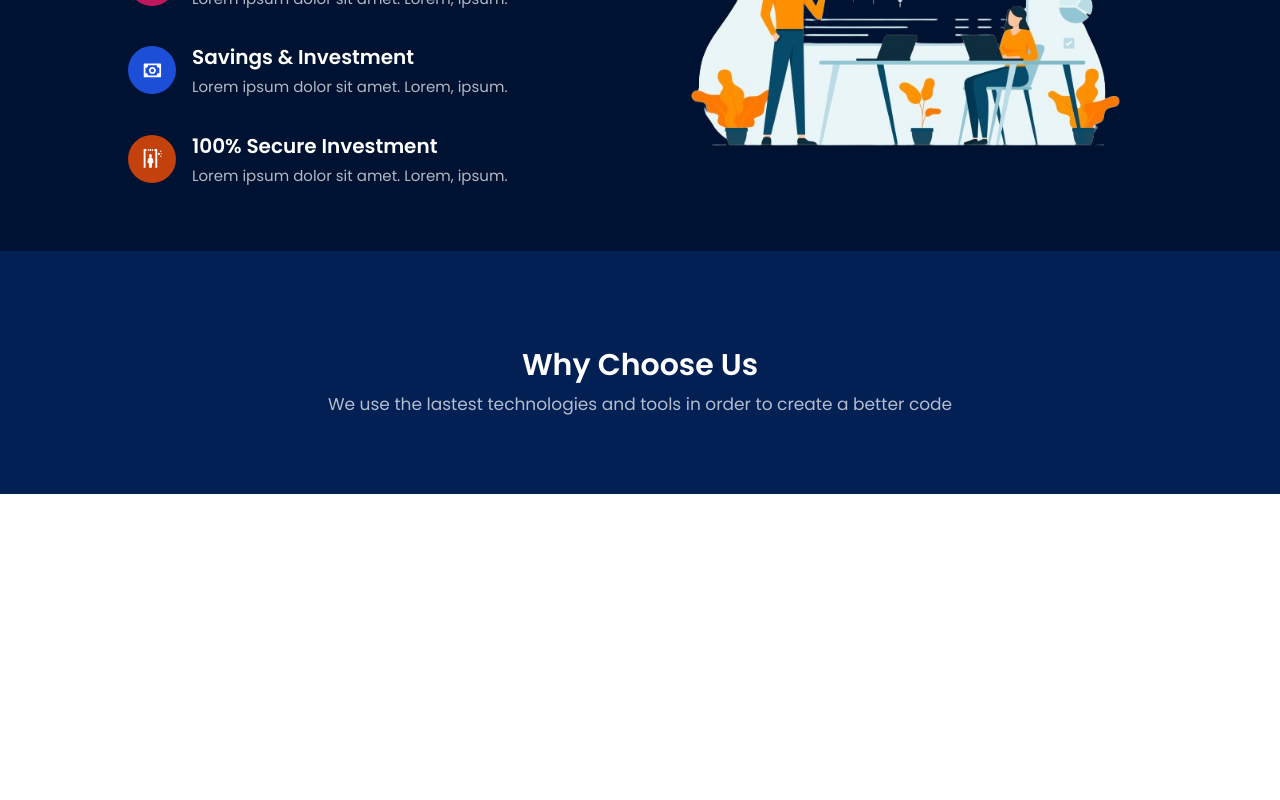
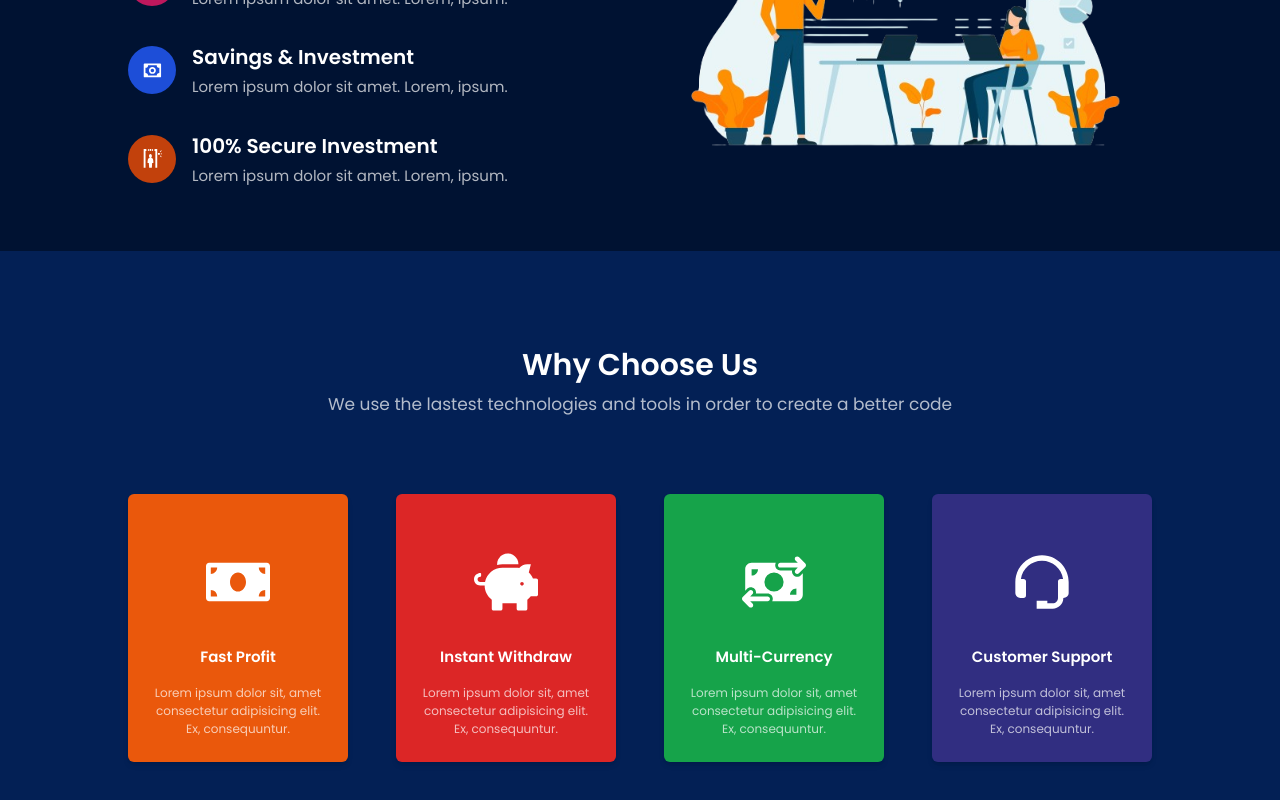
Before and after one commit to moonspark78/Invest-Project-NextJS, a Next.js app: page / in a window 1280 px wide. Shown: the part 1222-2022 px from the top of the page. Before the commit the page ends 1716 px from the top, so only its background shows below. Built offline with nearby package versions, Linux system fonts and the light colour scheme.

Commit message:
:tada: working  the features  section  :tada:

```diff
--- a/app/components/Home/Feature/Feature.tsx
+++ b/app/components/Home/Feature/Feature.tsx
@@ -1,5 +1,8 @@
 import React from 'react'
 import SectionHeading from '../../Helper/SectionHeading'
+import { FaMoneyBill, FaPiggyBank } from 'react-icons/fa'
+import { FaMoneyBillTransfer } from 'react-icons/fa6'
+import { BiSupport } from 'react-icons/bi'
 
 const Feature = () => {
   return (
@@ -7,6 +10,40 @@ const Feature = () => {
         {/* Section Heading */}
         <SectionHeading heading='Why Choose Us'/>
         {/* Define the Grid System */}
+        <div className='w-4/5 mx-auto mt-16 grid grid-cols-1 md:grid-cols-2 lg:grid-cols-4 gap-12 items-center'>
+            {/* 1st feature card */}
+            <div>
+              <div className='p-6 cursor-pointer hover:scale-110 transition-all duration-100 bg-orange-600 rounded-md shadow-md'>
+                <FaMoneyBill className='mx-auto mt-8 w-16 h-16 text-white'/>
+                <h1 className='text-[15px] text-center text-white mt-8 mb-4 font-semibold'>Fast Profit</h1>
+                <p className='text-[12px] text-white text-center text-opacity-70'>Lorem ipsum dolor sit, amet consectetur adipisicing elit. Ex, consequuntur.</p>
+              </div>
+            </div>
+            {/* 2st feature card */}
+            <div>
+              <div className='p-6 cursor-pointer hover:scale-110 transition-all duration-100 bg-red-600 rounded-md shadow-md'>
+                <FaPiggyBank className='mx-auto mt-8 w-16 h-16 text-white'/>
+                <h1 className='text-[15px] text-center text-white mt-8 mb-4 font-semibold'>Instant Withdraw</h1>
+                <p className='text-[12px] text-white text-center text-opacity-70'>Lorem ipsum dolor sit, amet consectetur adipisicing elit. Ex, consequuntur.</p>
+              </div>
+            </div>
+            {/* 3st feature card */}
+            <div>
+              <div className='p-6 cursor-pointer hover:scale-110 transition-all duration-100 bg-green-600 rounded-md shadow-md'>
+                <FaMoneyBillTransfer className='mx-auto mt-8 w-16 h-16 text-white'/>
+                <h1 className='text-[15px] text-center text-white mt-8 mb-4 font-semibold'>Multi-Currency</h1>
+                <p className='text-[12px] text-white text-center text-opacity-70'>Lorem ipsum dolor sit, amet consectetur adipisicing elit. Ex, consequuntur.</p>
+              </div>
+            </div>
+            {/* 4st feature card */}
+            <div>
+              <div className='p-6 cursor-pointer hover:scale-110 transition-all duration-100 bg-indigo-900 rounded-md shadow-md'>
+                <BiSupport className='mx-auto mt-8 w-16 h-16 text-white'/>
+                <h1 className='text-[15px] text-center text-white mt-8 mb-4 font-semibold'>Customer Support</h1>
+                <p className='text-[12px] text-white text-center text-opacity-70'>Lorem ipsum dolor sit, amet consectetur adipisicing elit. Ex, consequuntur.</p>
+              </div>
+            </div>
+        </div>
     </div>
   )
 }
```
